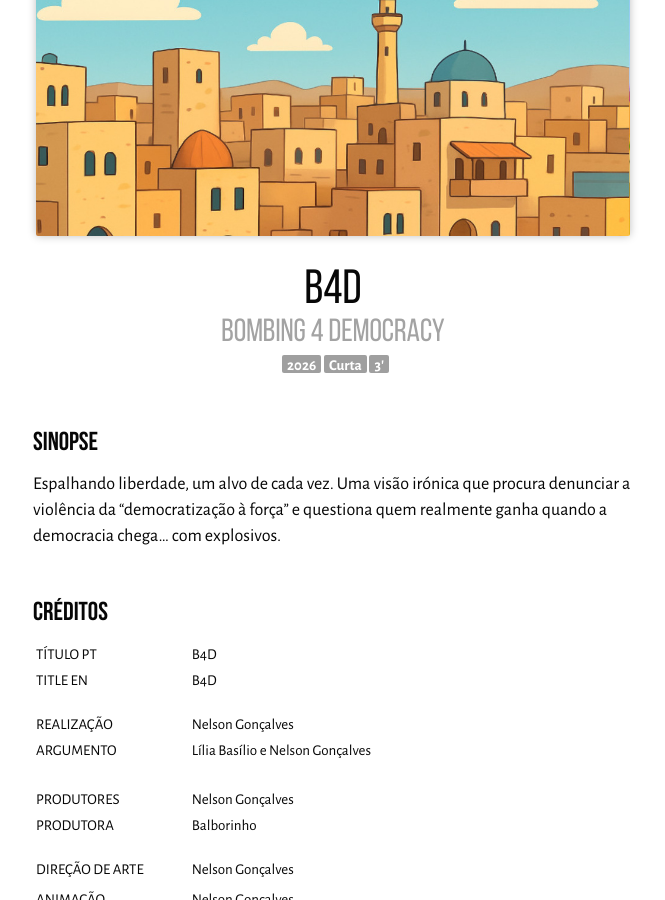
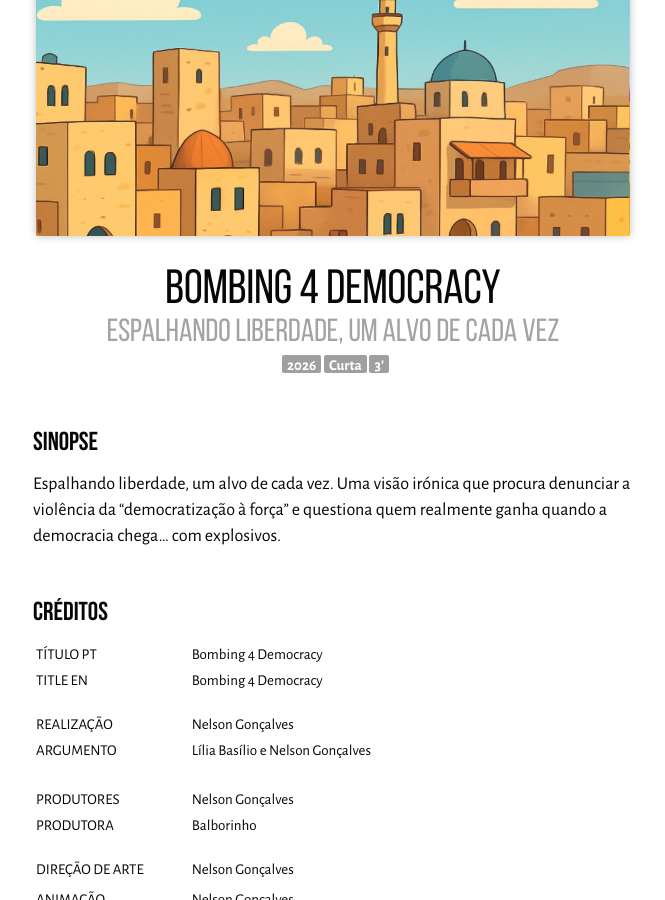
Before and after one commit to balborinho/balborinho.github.io, a Jekyll site: the page built from _products/B4D-Bombing-4-Democracy.md, in a window 1280 px wide and 900 px high, scrolled down 391 px. Shown: the whole window, without its empty margins (307-972 px from the left). Built offline with Jekyll 4.4.1, drawn with Linux system fonts in a browser that asks for light colours.

Commit message:
Update B4D-Bombing-4-Democracy.md

```diff
--- a/_products/B4D-Bombing-4-Democracy.md
+++ b/_products/B4D-Bombing-4-Democracy.md
@@ -1,8 +1,8 @@
 ---
-title: "B4D"
-titulo-en: "B4D"
-titulo-pt: "B4D"
-subtitle: " Bombing 4 Democracy"
+title: "Bombing 4 Democracy"
+titulo-en: "Bombing 4 Democracy"
+titulo-pt: "Bombing 4 Democracy"
+subtitle: "Espalhando liberdade, um alvo de cada vez"
 type: ['2026', 'Curta', "3'"]
 
 etapa: pré-produção
```
Also changed, not shown: other parts of _products/B4D-Bombing-4-Democracy.md (+1 -1 lines).
